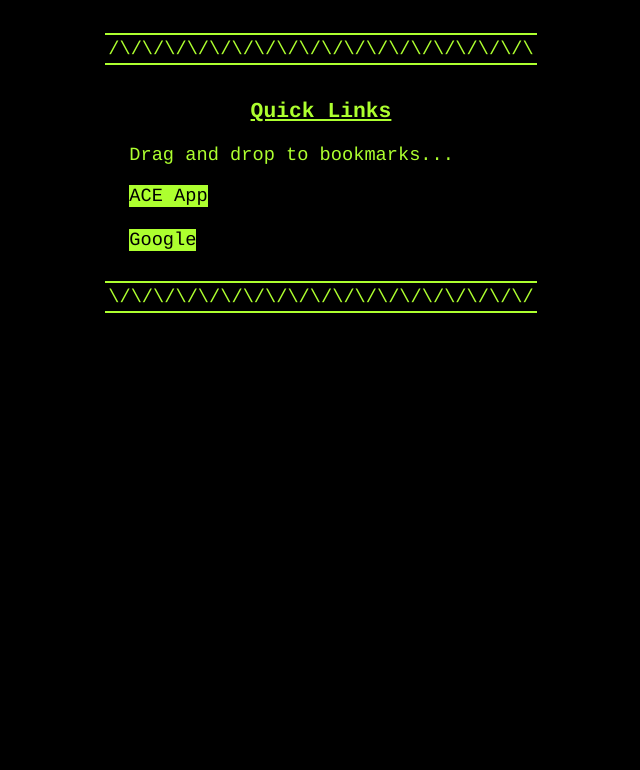
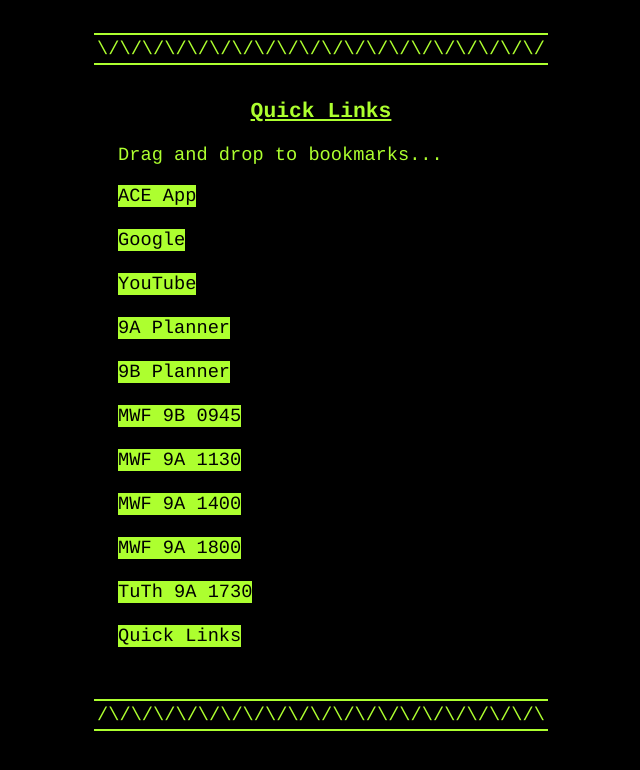
Before and after one commit to swaatomdotcom/minisite, a plain HTML site: page m/index.html in a window 1280 px wide. Shown: the whole page, without its empty margins (319-959 px from the left). Drawn offline with Linux system fonts and the light colour scheme.

Commit message:
Update index.html

```diff
--- a/m/index.html
+++ b/m/index.html
@@ -1,7 +1,7 @@
 <html>
     <head>
 	<link rel="stylesheet" href="styles.css">
-        <title>TITLE</title>
+        <title>Quick Links</title>
     </head>
 <body>
 <br>
@@ -13,7 +13,7 @@
             <tr>
                 <td>
                     <center>
-                            /\/\/\/\/\/\/\/\/\/\/\/\/\/\/\/\/\/\/\
+                        \/\/\/\/\/\/\/\/\/\/\/\/\/\/\/\/\/\/\/\/
                     </center>
                 </td>
             </tr>
@@ -42,6 +42,25 @@
 <a href="https://app1.acestudent.org">ACE App</a>
 <br><br>
 <a href="https://google.com?hl=en">Google</a>
+<br><br>
+<a href="https://youtube.com">YouTube</a>
+<br><br>
+<a href="https://classroom.google.com/c/NDk2Nzg3ODc2NDA5">9A Planner</a>
+<br><br>
+<a href="https://classroom.google.com/c/NDk2Nzg3OTMzNDM2">9B Planner</a>
+<br><br>
+<a href="https://classroom.google.com/c/NTQxMjI0NTg0Mzkz">MWF 9B 0945</a>
+<br><br>
+<a href="https://classroom.google.com/c/NTgxODU5MTExMjc0">MWF 9A 1130</a>
+<br><br>
+<a href="https://classroom.google.com/c/NTgxODYwMzcwMzM5">MWF 9A 1400</a>
+<br><br>
+<a href="https://classroom.google.com/c/NTgxODYwMzcwMzMw">MWF 9A 1800</a>
+<br><br>
+<a href="https://classroom.google.com/c/NTgxODYxNzMzODc4">TuTh 9A 1730</a>
+<br><br>
+<a href="https://swaatom.netlify.app/m/index.html">Quick Links</a>
+<br><br>
 </div>
 
 <!-- Contents end here -->
@@ -55,7 +74,7 @@
             <tr>
                 <td>
                     <center>
-                    \/\/\/\/\/\/\/\/\/\/\/\/\/\/\/\/\/\/\/
+                        /\/\/\/\/\/\/\/\/\/\/\/\/\/\/\/\/\/\/\/\
                     </center>
                 </td>
             </tr>
```
Lines whose indentation alone changed are shown as unchanged.
